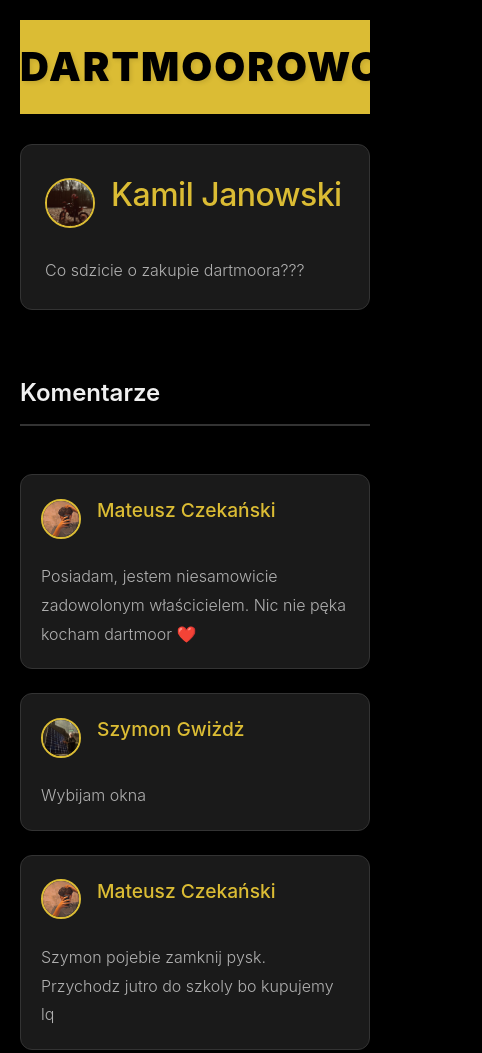
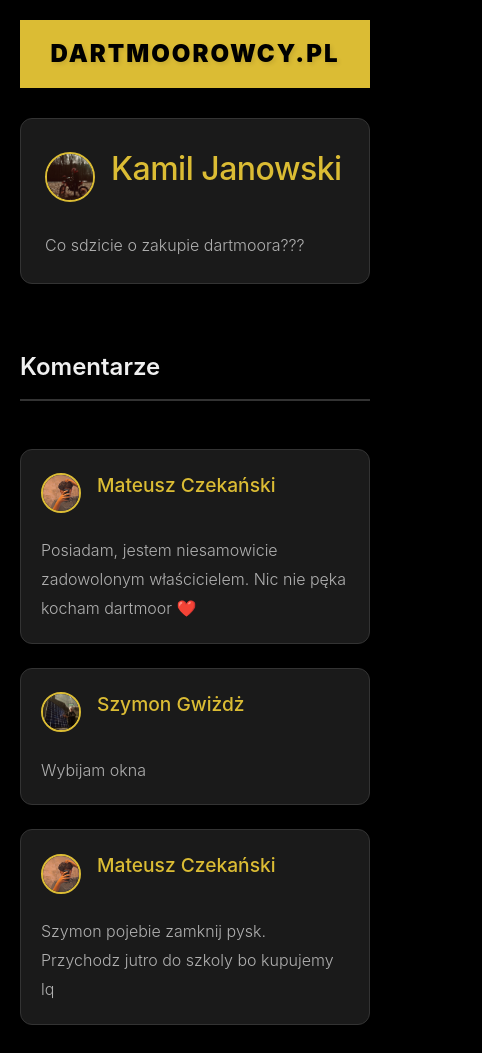
Before and after one commit to Dogender2/Dartmoorowcy, a plain HTML site: page index.html in a window 390 px wide. Shown: the whole page, 482 px wide, since content can reach past the window. Drawn offline with Linux system fonts and the light colour scheme.

Commit message:
Update main.css

```diff
--- a/css/main.css
+++ b/css/main.css
@@ -18,7 +18,6 @@ body {
   background-color: #dbbc34;
   padding: 15px 0;
   text-align: center;
-  position: sticky;
   top: 0;
   z-index: 1000;
   box-shadow: 0 2px 10px rgba(0, 0, 0, 0.1);
@@ -128,6 +127,15 @@ h4 {
 }
 
 @media (max-width: 600px) {
+  .site-title {
+    font-size: 1.5rem;
+    font-weight: 900;
+    color: #000000;
+    text-transform: uppercase;
+    letter-spacing: 2px;
+    margin: 0;
+    text-shadow: 2px 2px 4px rgba(0, 0, 0, 0.1);
+  }
   body {
     padding: 20px;
   }
```
